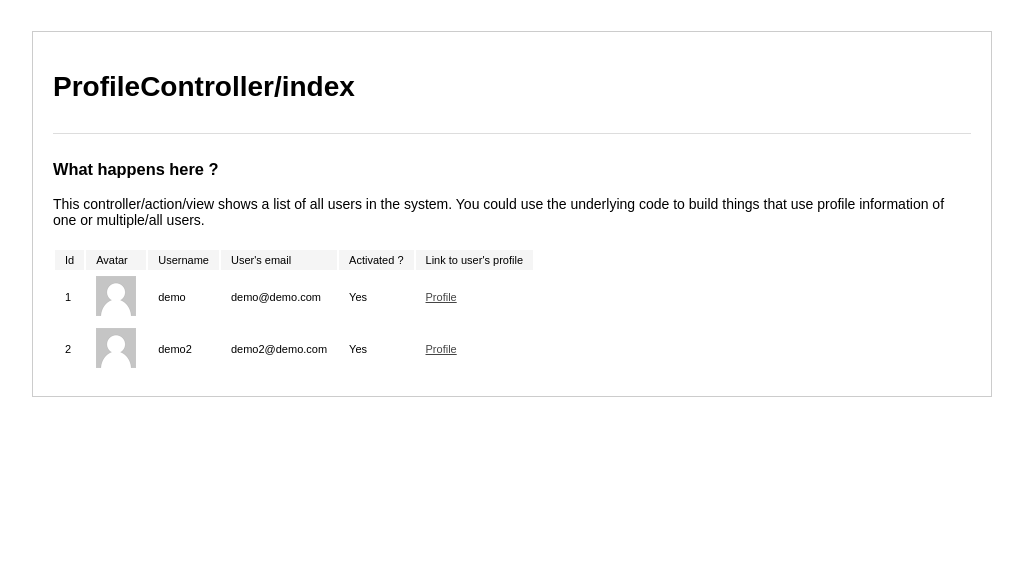
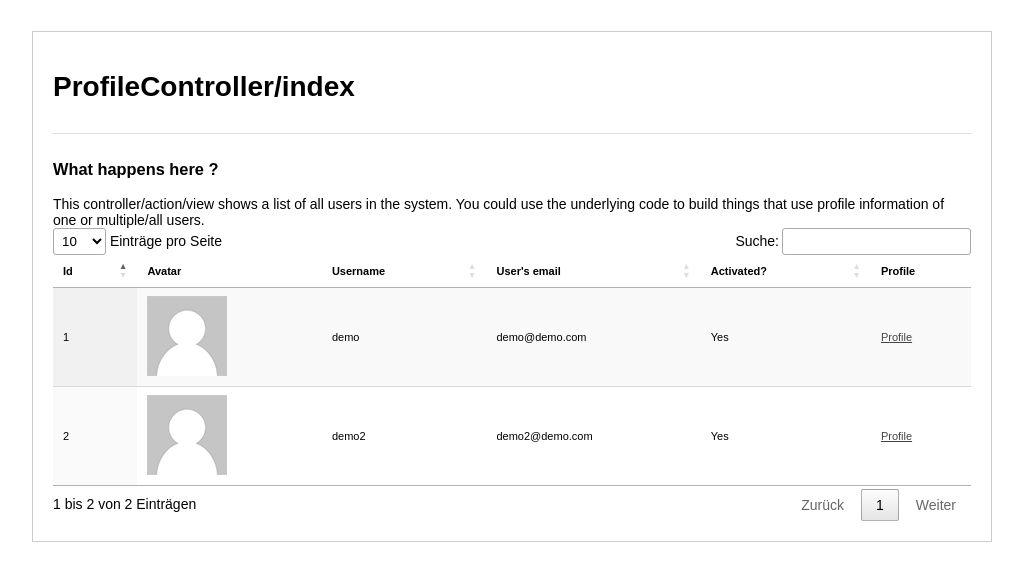
Before and after one commit to MarcusGanea/huge, a PHP site: page /profile in a window 1280 px wide. Shown: the part 495-1067 px from the top of the page, without its empty margins (128-1151 px from the left). Before the commit the page ends 892 px from the top, so only its background shows below. Run offline with PHP 8.4, Linux system fonts and the light colour scheme; data comes from the database, SQL or seed files in the repository; some libraries are stand-ins or nearby versions.

Commit message:
user rollen und jquery datatables

```diff
--- a/application/model/UserModel.php
+++ b/application/model/UserModel.php
@@ -19,7 +19,7 @@ class UserModel
     {
         $database = DatabaseFactory::getFactory()->getConnection();
 
-        $sql = "SELECT user_id, user_name, user_email, user_active, user_has_avatar, user_deleted FROM users";
+        $sql = "SELECT user_id, user_name, user_email, user_active, user_has_avatar, user_deleted, user_account_type FROM users";
         $query = $database->prepare($sql);
         $query->execute();
 
@@ -38,6 +38,7 @@ class UserModel
             $all_users_profiles[$user->user_id]->user_email = $user->user_email;
             $all_users_profiles[$user->user_id]->user_active = $user->user_active;
             $all_users_profiles[$user->user_id]->user_deleted = $user->user_deleted;
+            $all_users_profiles[$user->user_id]->user_account_type = $user->user_account_type;
             $all_users_profiles[$user->user_id]->user_avatar_link = (Config::get('USE_GRAVATAR') ? AvatarModel::getGravatarLinkByEmail($user->user_email) : AvatarModel::getPublicAvatarFilePathOfUser($user->user_has_avatar, $user->user_id));
         }
 
--- a/application/view/profile/index.php
+++ b/application/view/profile/index.php
@@ -11,17 +11,20 @@
             build things that use profile information of one or multiple/all users.
         </div>
         <div>
-            <table class="overview-table">
+    <link rel="stylesheet" href="https://cdn.datatables.net/2.3.8/css/dataTables.dataTables.min.css">
+
+    <table id="myTable" class="display stripe hover">
         <thead>
             <tr>
-                    <td>Id</td>
-                    <td>Avatar</td>
-                    <td>Username</td>
-                    <td>User's email</td>
-                    <td>Activated ?</td>
-                    <td>Link to user's profile</td>
+                <th>Id</th>
+                <th>Avatar</th>
+                <th>Username</th>
+                <th>User's email</th>
+                <th>Activated?</th>
+                <th>Profile</th>
             </tr>
         </thead>
+        <tbody>
             <?php foreach ($this->users as $user) { ?>
                 <tr class="<?= ($user->user_active == 0 ? 'inactive' : 'active'); ?>">
                     <td><?= $user->user_id; ?></td>
@@ -38,7 +41,39 @@
                     </td>
                 </tr>
             <?php } ?>
+        </tbody>
     </table>
+
+    <script src="https://code.jquery.com/jquery-3.7.1.min.js"></script>
+    <script src="https://cdn.datatables.net/2.3.8/js/dataTables.min.js"></script>
+    <script>
+        $(function () {
+            new DataTable('#myTable', {
+                paging: true,
+                searching: true,
+                ordering: true,
+                info: true,
+                pageLength: 10,
+                order: [[0, 'asc']],
+                columnDefs: [
+                    { orderable: false, searchable: false, targets: [1, 5] }
+                ],
+                language: {
+                    search: 'Suche:',
+                    lengthMenu: '_MENU_ Einträge pro Seite',
+                    info: '_START_ bis _END_ von _TOTAL_ Einträgen',
+                    zeroRecords: 'Keine passenden Einträge gefunden',
+                    emptyTable: 'Keine Daten vorhanden',
+                    paginate: {
+                        first: 'Erste',
+                        last: 'Letzte',
+                        next: 'Weiter',
+                        previous: 'Zurück'
+                    }
+                }
+            });
+        });
+    </script>
     </div>
     </div>
 </div>
```
Also changed, not shown: application/view/admin/index.php (+16 -9 lines). Lines whose indentation alone changed are shown as unchanged.
